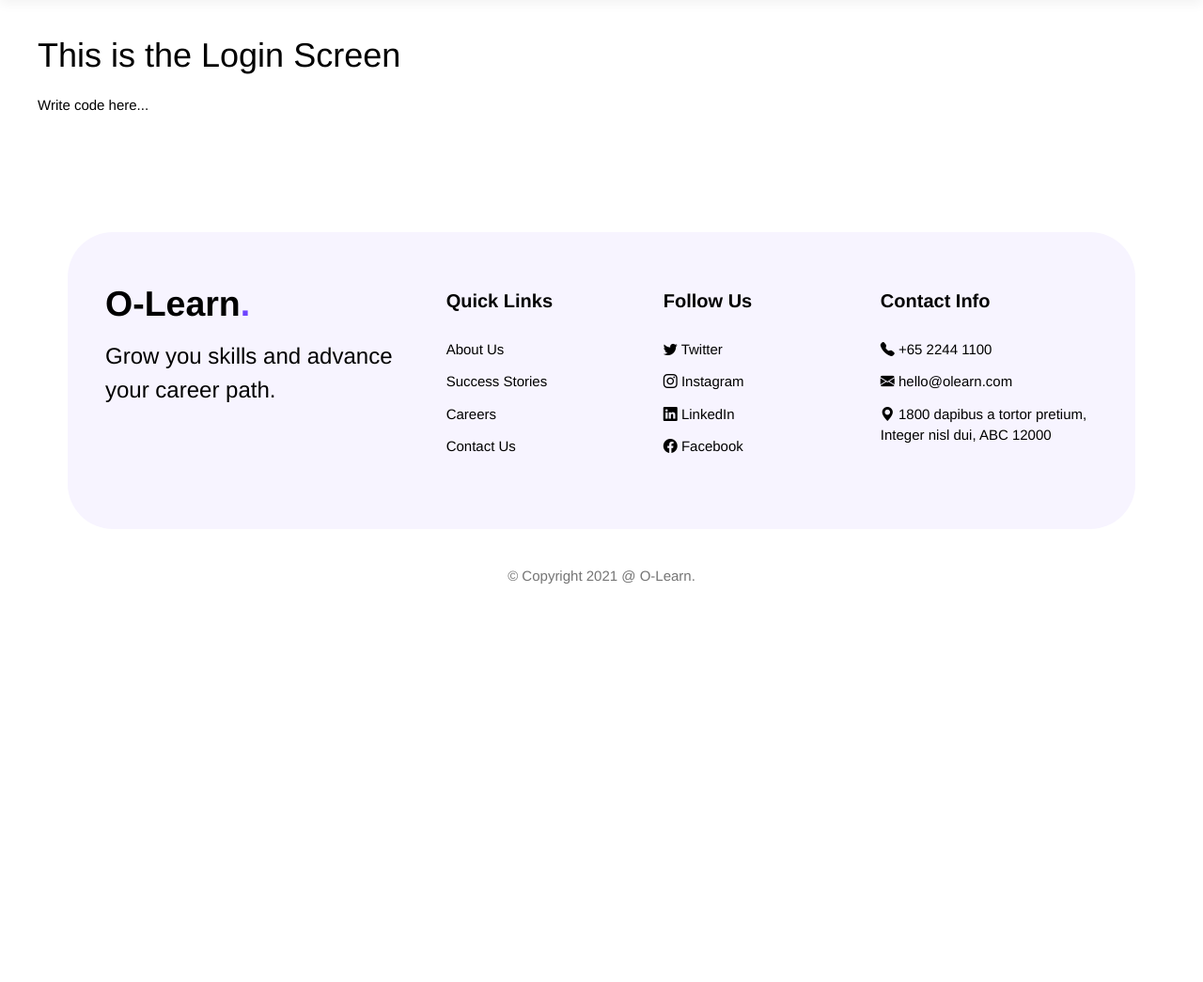
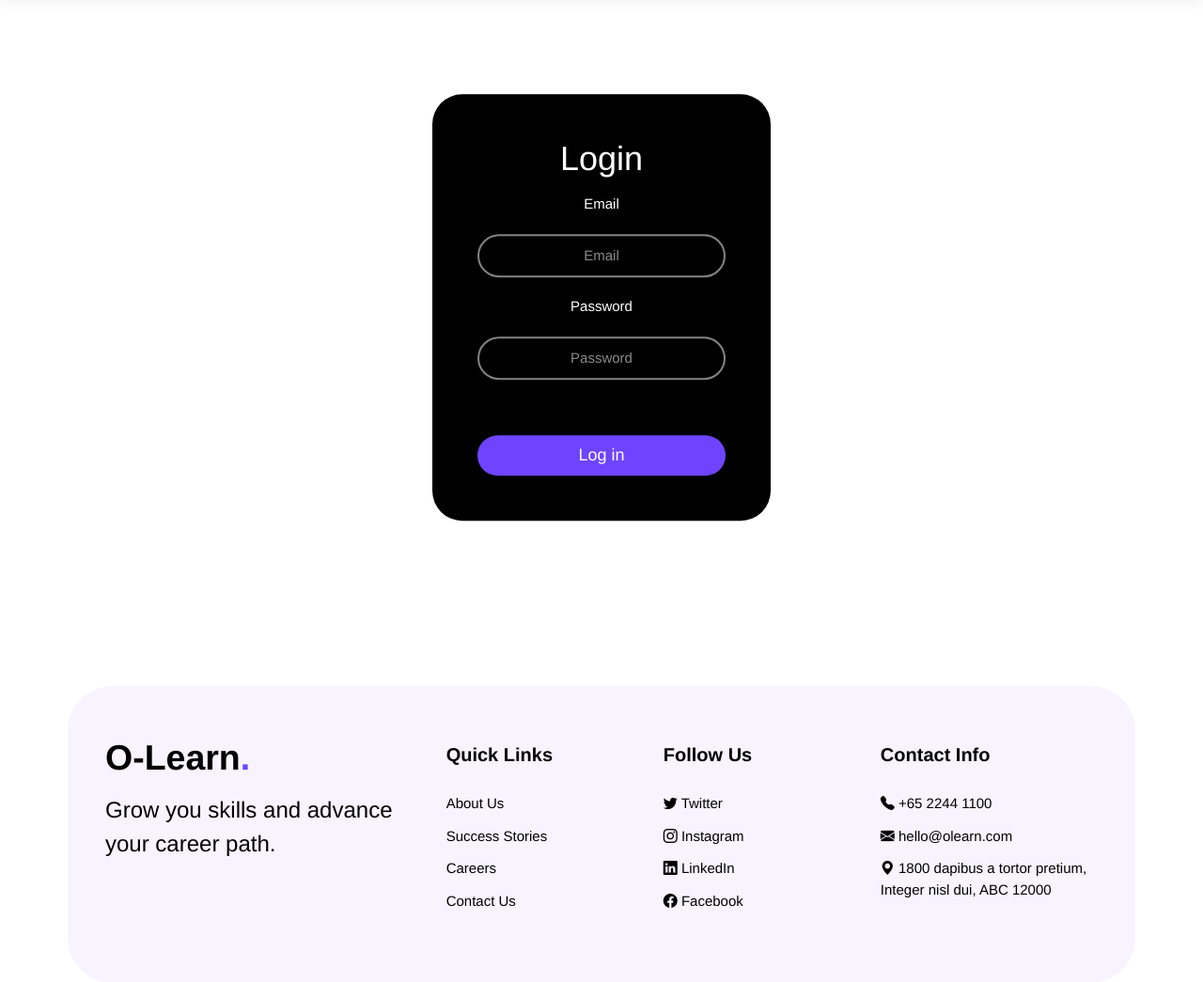
Before and after one commit to shinushaju/olearn, a Flask app: page /login in a window 1280 px wide. Shown: the part 74-1119 px from the top of the page at 94% size. Before the commit the page ends 696 px from the top, so only its background shows below. Run offline with Flask 2, Linux system fonts and the light colour scheme.

Commit message:
Login page updated and login stylesheet

```diff
--- /dev/null
+++ b/static/css/login.css
@@ -0,0 +1,37 @@
+.box {
+    padding:32px 48px;
+    background: #000000;
+    color: #ffffff;
+    border-radius: 32px;
+    text-align: center;
+    transition: 0.25s;
+    margin-top: 10px;
+    align-items: center;
+    width: 360px;
+}
+
+.box input[type="email"],
+.box input[type="password"] {
+    border: 0;
+    background: none;
+    display: block;
+    margin: 20px auto;
+    text-align: center;
+    border: 2px solid #838383;
+    padding: 10px 10px;
+    width: 100%;
+    outline: none;
+    color: white;
+    transition: 0.25s
+}
+
+.box h1 {
+    color: white;
+
+    font-weight: 500
+}
+
+.box input[type="email"]:focus,
+.box input[type="password"]:focus {
+    border-color:#6E44FF;
+}
--- a/templates/login.html
+++ b/templates/login.html
@@ -2,11 +2,35 @@
 
 {% block title %} Login{% endblock %}
 
+
+{% block customcss %}
+    <link rel="stylesheet" href="{{ url_for('static', filename='css/login.css') }}">
+{% endblock%}
+
+
 {%block content%}
 
+<meta name="viewport" content="width=device-width, initial-scale=1.0">
+
 <div class="w3-container w3-padding-32">
-    <h1>This is the Login Screen</h1>
-    <p>Write code here...</p>
+    <div class=" w3-padding-32 w3-display-container" style="height:75vh" >
+        <div class=" w3-display-middle">
+
+
+                    <form class="box" method="post">
+
+                    <h1>Login </h1>
+                    <label class="form-label" for="inputEmail">Email</label>
+                    <input type="email" class="form-control w3-round-xxlarge" id="inputEmail" placeholder="Email" required>
+                    <label class="form-label" for="inputPassword">Password</label>
+                    <input type="password" class="form-control w3-round-xxlarge" id="inputPassword" placeholder="Password" required>
+                    <br>
+                    <button class="w3-button w3-section w3-block w3-large w3-round-xxlarge w3-hover-indigo" style="background-color:#6E44FF;color:#FFFFFF">Log in</button>
+
+                    </form>
+
+        </div>
+    </div>
 </div>
 
 {% endblock %}
```
